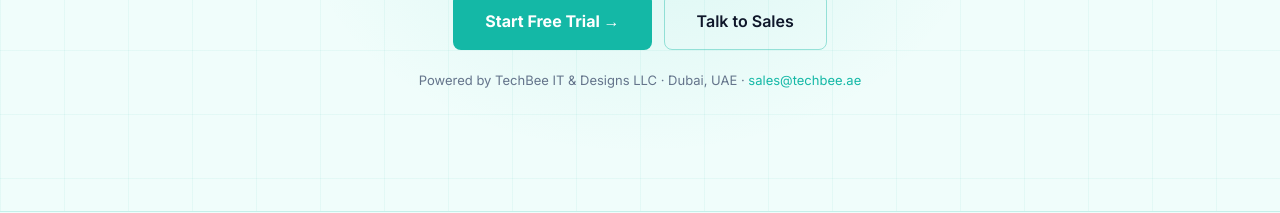
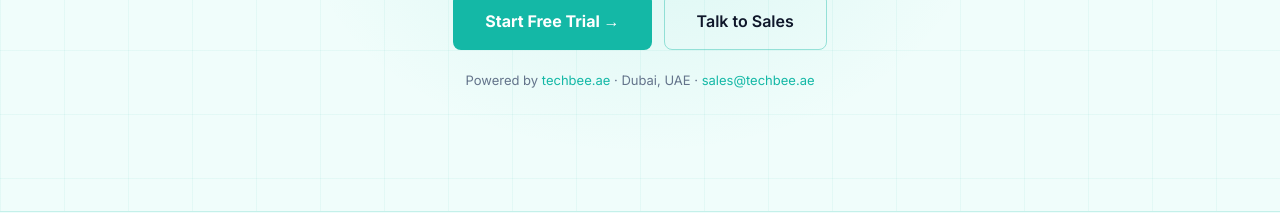
Before and after one commit to Shahina858/webishopi-landing, a React (Vite) app: page / in a window 1280 px wide. Shown: the part 7659-7872 px from the top of the page. Built offline with nearby package versions, Linux system fonts and the light colour scheme.

Commit message:
Updated project files

```diff
--- a/src/components/CTA.jsx
+++ b/src/components/CTA.jsx
@@ -11,8 +11,16 @@ export default function CTA() {
           <a href="https://webishopi.com" style={s.btnP}>Start Free Trial →</a>
           <a href="mailto:sales@techbee.ae" style={s.btnS}>Talk to Sales</a>
         </div>
-        <p style={s.note}>Powered by TechBee IT &amp; Designs LLC · Dubai, UAE · <a href="mailto:sales@techbee.ae" style={{color:'#14b8a6',textDecoration:'none'}}>sales@techbee.ae</a></p>
-      </div>
+<p style={s.note}>
+  Powered by{' '}
+  <a href="https://techbee.ae" target="_blank" rel="noopener noreferrer" style={{color:'#14b8a6',textDecoration:'none'}}>
+    techbee.ae
+  </a>
+  {' '}· Dubai, UAE ·{' '}
+  <a href="mailto:sales@techbee.ae" style={{color:'#14b8a6',textDecoration:'none'}}>
+    sales@techbee.ae
+  </a>
+</p>      </div>
     </section>
   )
 }
```
